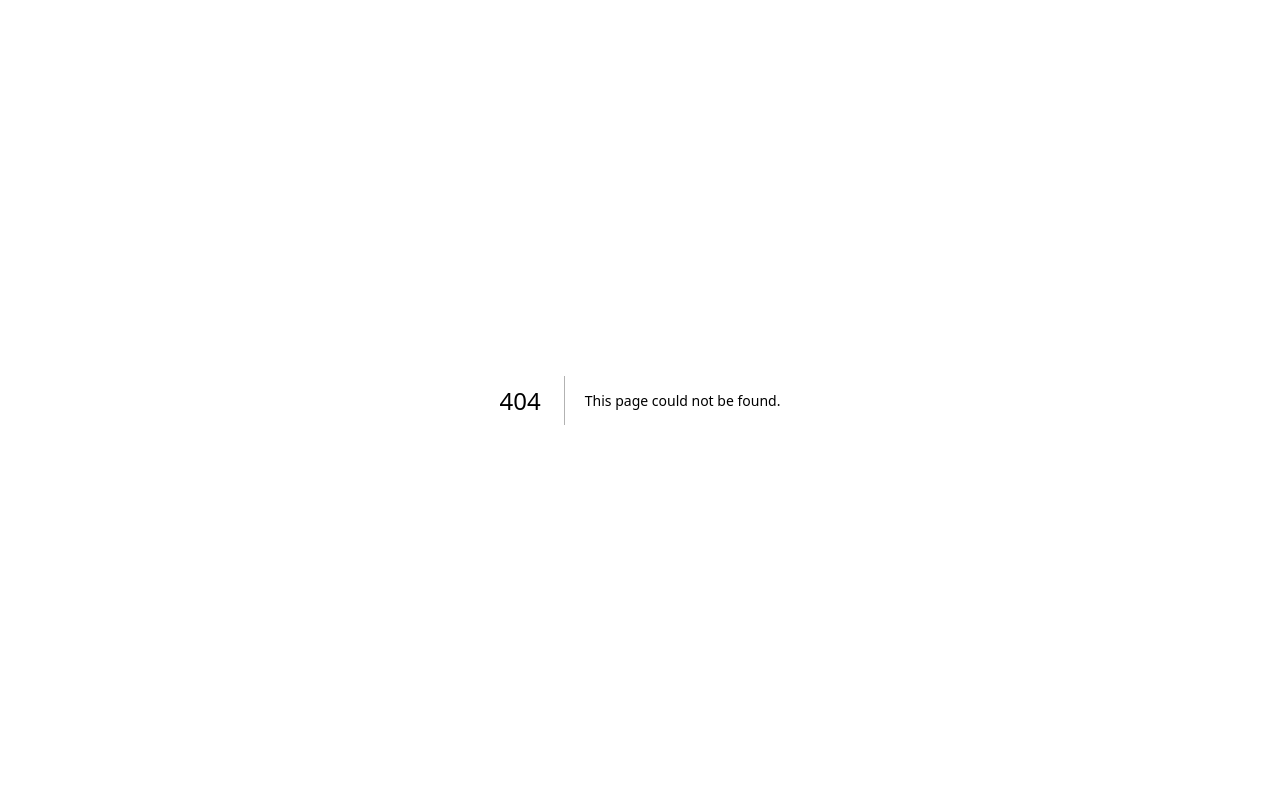
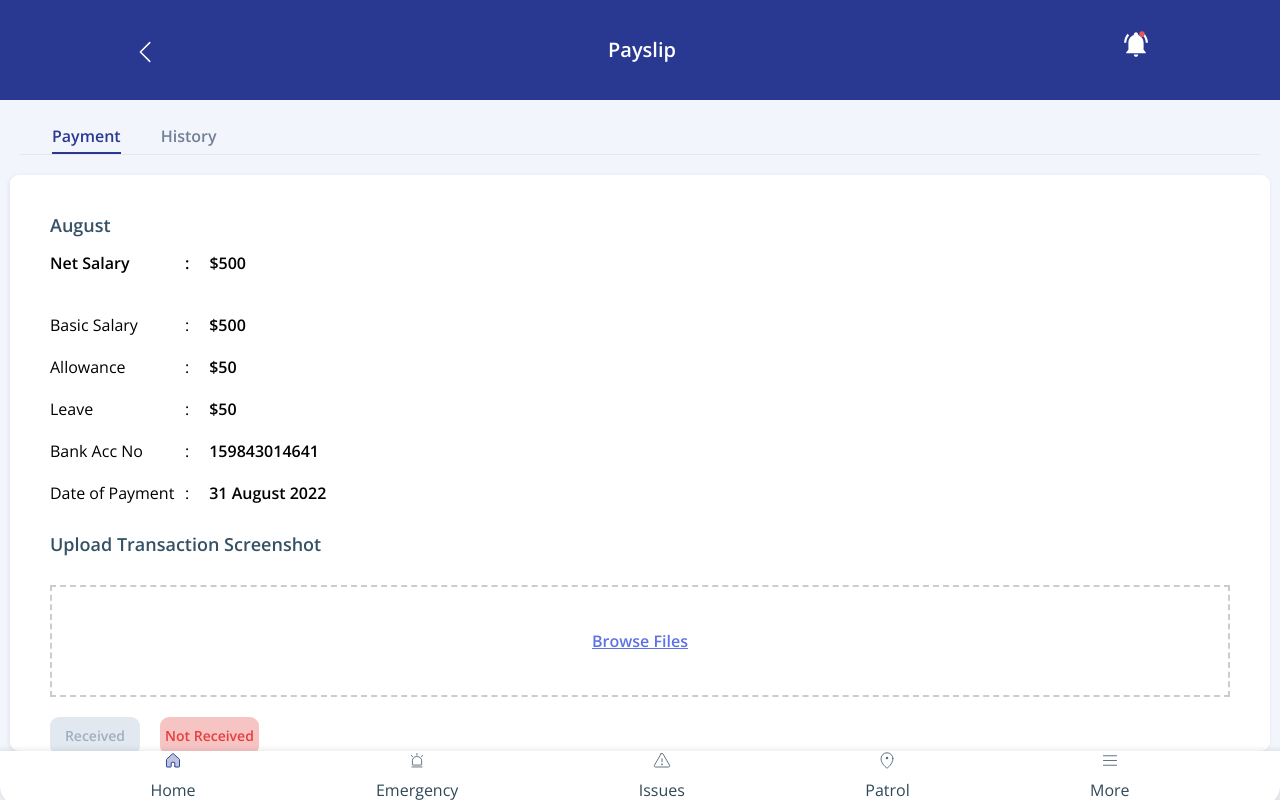
Before and after one commit to nexbe/saint7, a Next.js app: page /payslip in a window 1280 px wide. Before the commit this address had no page. Built offline with nearby package versions, Linux system fonts and the light colour scheme.

Commit message:
payment-ui

```diff
--- /dev/null
+++ b/components/payslip/payment/Payment.js
@@ -0,0 +1,200 @@
+/** @jsxImportSource @emotion/react */
+import { css } from "@emotion/react";
+import React, { useState } from "react";
+import CloseIcon from "../../../public/icons/closeIcon";
+
+const Payment = () => {
+  const [selectedImage, setSelectedImage] = useState(null);
+
+  const handleFileChange = (e) => {
+    const file = e.target.files[0];
+    setSelectedImage(file);
+  };
+
+  const handleRemoveImage = () => {
+    setSelectedImage(null);
+  };
+
+  return (
+    <div css={styles.wrapper}>
+      <div css={styles.payment}>
+        <h3 css={styles.title}>August</h3>
+        <ul>
+          <li style={{ fontWeight: 600 }}>
+            <span> Net Salary </span> : <b>$500</b>
+          </li>
+          <li style={{ marginTop: "20px" }}>
+            <span> Basic Salary </span>: <b>$500</b>
+          </li>
+          <li>
+            <span>Allowance </span>: <b>$50</b>
+          </li>
+          <li>
+            <span> Leave </span>: <b>$50</b>
+          </li>
+          <li>
+            <span> Bank Acc No </span>: <b>159843014641</b>
+          </li>
+          <li>
+            <span> Date of Payment </span>: <b> 31 August 2022</b>
+          </li>
+        </ul>
+        <div>
+          <h3 css={styles.title}>Upload Transaction Screenshot</h3>
+          <div css={styles.dropzone}>
+            {selectedImage && (
+              <div css={styles.imageContainer}>
+                <img
+                  src={URL.createObjectURL(selectedImage)}
+                  alt="Selected"
+                  css={styles.selectedImage}
+                />
+                <div onClick={handleRemoveImage} css={styles.closeIcon}>
+                  <CloseIcon />
+                </div>
+              </div>
+            )}
+            {!selectedImage && (
+              <label css={styles.browseBtn}>
+                Browse Files
+                <input
+                  type="file"
+                  accept="image/*"
+                  onChange={handleFileChange}
+                />
+              </label>
+            )}
+          </div>
+        </div>
+        <div css={styles.actions}>
+          <button css={styles.receivedBtn(selectedImage)}>Received</button>
+          <button css={styles.notReceivedBtn}>Not Received</button>
+        </div>
+      </div>
+    </div>
+  );
+};
+
+export default Payment;
+
+const styles = {
+  wrapper: css`
+    border-radius: 9px;
+    padding: 20px;
+    background: var(--white);
+    box-shadow: -1px 1px 4px 0px rgba(0, 0, 0, 0.08);
+    max-height: 72vh;
+    overflow-y: scroll;
+  `,
+  title: css`
+    color: #345165;
+    font-size: 18px;
+    font-weight: 700;
+  `,
+  payment: css`
+    padding: 20px;
+    ul {
+      display: flex;
+      flex-direction: column;
+      gap: 10px;
+      padding-left: 0rem;
+      margin-top: 10px;
+      margin-bottom: 25px;
+    }
+    li {
+      color: #000;
+      font-size: 16px;
+      font-weight: 400;
+      display: flex;
+    }
+    b {
+      font-weight: 600;
+      text-align: left;
+      padding-left: 20px;
+    }
+    span {
+      min-width: 125px;
+      text-align: left;
+      margin-right: 10px;
+      display: inline-block;
+    }
+  `,
+  receivedBtn: (isRecieved) => css`
+    padding: 5px;
+    border-radius: 9px;
+    border: none;
+    background: ${isRecieved ? 'rgba(40, 189, 65, 0.30)' : '#e2e8f0'};
+    color: ${isRecieved ? '#28BD41' : 'var(--dark-gray)'};
+    font-weight: 600;
+    font-size: 14px;
+    cursor: pointer;
+    max-width: 200px;
+    min-width: 90px;
+  `,
+  notReceivedBtn: css`
+    padding: 5px;
+    border-radius: 9px;
+    border: none;
+    background: rgba(229, 62, 62, 0.3);
+    color: #e53e3e;
+    font-weight: 600;
+    font-size: 14px;
+    cursor: pointer;
+    max-width: 200px;
+    min-width: 90px;
+  `,
+  actions: css`
+    display: flex;
+    margin-top: 20px;
+    flex-direction: row;
+    gap: 20px;
+  `,
+  dropzone: css`
+    border: 2px dashed #ccc;
+    padding: 30px;
+    margin-bottom: 20px;
+    width: 100%;
+    margin-top:30px;
+    justify-content:start;
+    display: flex;
+    flex-direction: column;
+  `,
+  browseBtn: css`
+    display: inline-block;
+    padding: 8px 16px;
+    font-weight: bold;
+    color: #5E72E4;
+    font-weight: 600;
+    font-size: 16px;
+    text-align: center;
+    text-decoration: underline;
+    cursor: pointer;
+    border: none;
+    background: none;
+    outline: none;
+
+    input {
+      display: none;
+    }
+  `,
+  selectedImage: css`
+    max-width: 200px;
+    max-height: 200px;
+    border-radius: 16px;
+  `,
+  imageContainer: css`
+    position: relative;
+    justify-content:start;
+  `,
+  closeIcon: css`
+    position: absolute;
+    top: 0;
+    right:0;
+    cursor: pointer;
+    padding: 0;
+
+    @media (min-width: 440px) {
+      left: 20%;
+    }
+  `,
+};
--- /dev/null
+++ b/pages/payslip/index.js
@@ -0,0 +1,57 @@
+/** @jsxImportSource @emotion/react */
+import React, { useState } from "react";
+import Layout from "../../components/layout/Layout";
+import { css } from "@emotion/react";
+import HeaderNoti from "../../components/layout/HeaderNoti";
+import Payment from "../../components/payslip/payment/Payment";
+
+const index = () => {
+  const [activeComponent, setActiveComponent] = useState("payment");
+  return (
+    <Layout>
+      <HeaderNoti title={"Payslip"} href={"/home"} />
+      <ul css={styles.tabpane}>
+        <li
+          onClick={() => setActiveComponent("payment")}
+          css={activeComponent === "payment" ? styles.activeTab : ""}>
+          Payment
+        </li>
+        <li
+          onClick={() => setActiveComponent("history")}
+          css={activeComponent === "history" ? styles.activeTab : ""}>
+          History
+        </li>
+      </ul>
+      <div css={styles.tabComponent}>
+        {activeComponent === "payment" ? <Payment /> : <div>History </div>}
+      </div>
+    </Layout>
+  );
+};
+
+export default index;
+
+const styles = {
+  activeTab: css`
+    color: var(--primary);
+    border-bottom: 2px solid var(--primary);
+    font-size: 16px;
+    font-style: normal;
+    font-weight: 600;
+  `,
+  tabpane: css`
+    display: flex;
+    margin: 20px;
+    flex-direction: row;
+    color: var(--darker-gray);
+    gap: 40px;
+    border-bottom: 1px solid rgba(196, 196, 196, 0.3);
+    font-size: 16px;
+    font-style: normal;
+    font-weight: 600;
+    list-style: none;
+  `,
+  tabComponent: css`
+    margin: 0px 10px 0px 10px;
+  `,
+};
--- /dev/null
+++ b/public/icons/closeIcon.js
@@ -0,0 +1,20 @@
+import React from "react";
+
+function Icon() {
+  return (
+    <svg
+      xmlns="http://www.w3.org/2000/svg"
+      width="12"
+      height="12"
+      fill="none"
+      viewBox="0 0 12 12"
+    >
+      <path
+        fill="#757575"
+        d="M7.409 6l4.295-4.287a1.003 1.003 0 00-1.418-1.42L6 4.59 1.714.294A1.003 1.003 0 10.296 1.713L4.59 5.999.296 10.286a1 1 0 000 1.418 1 1 0 001.418 0L6 7.408l4.286 4.296a.998.998 0 001.418 0 1 1 0 000-1.418L7.41 5.999z"
+      ></path>
+    </svg>
+  );
+}
+
+export default Icon;
```
